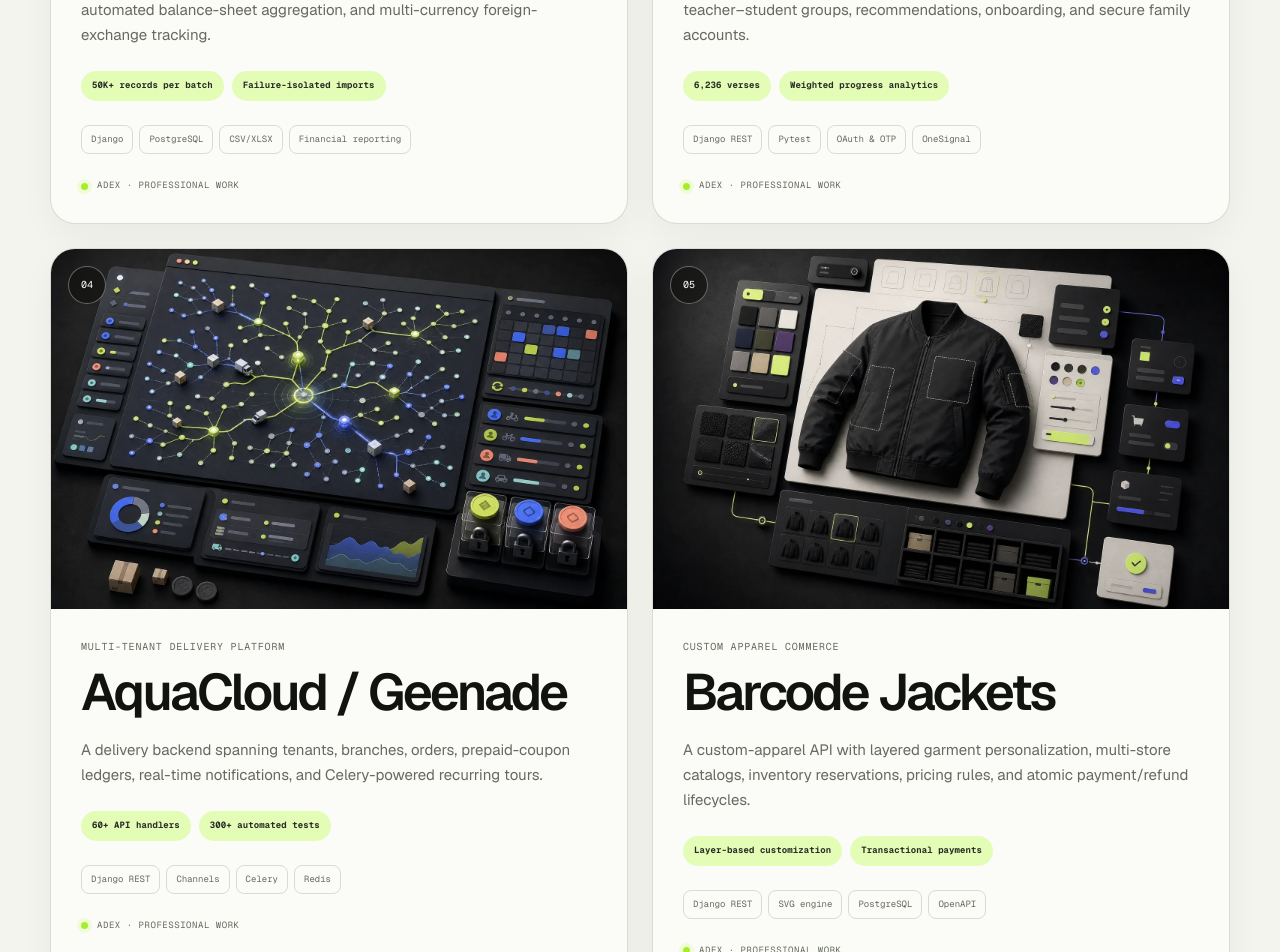
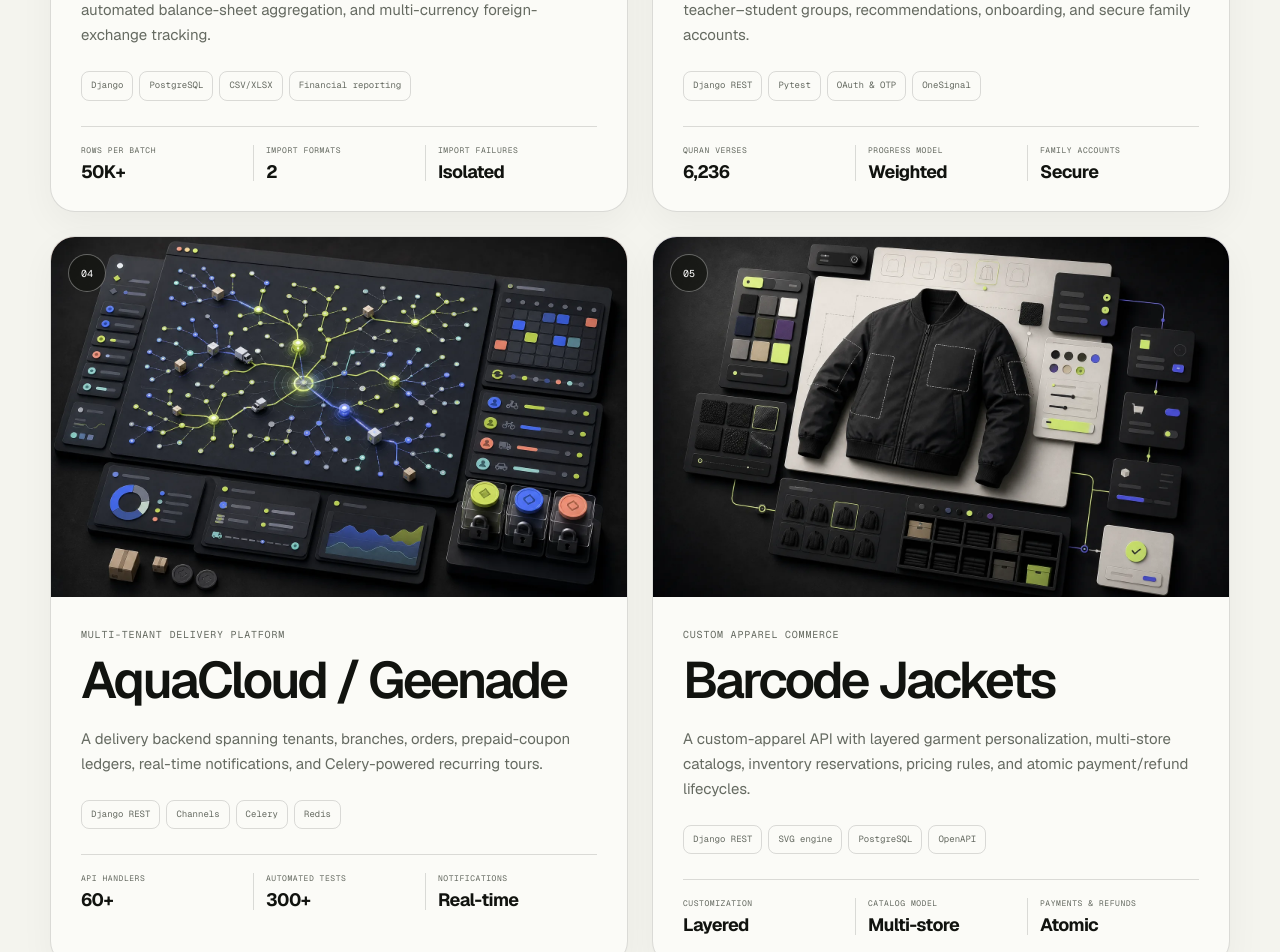
Before and after one commit to Demo-23home/Portfolio-Website, a Next.js app: page / in a window 1280 px wide. Shown: the part 3660-4612 px from the top of the page. Built offline with nearby package versions, Linux system fonts and the light colour scheme; no server answers.

Commit message:
feat: replace project context with stat rows

```diff
--- a/app/globals.css
+++ b/app/globals.css
@@ -619,43 +619,41 @@
 .project-label { margin: 0 0 13px; color: var(--muted); font-family: var(--font-geist-mono), monospace; font-size: 10px; letter-spacing: 0.08em; text-transform: uppercase; }
 .project-body h3 { margin: 0; font-size: clamp(32px, 4vw, 52px); font-weight: 580; line-height: 1; letter-spacing: -0.055em; }
 .project-description { margin: 19px 0 0; color: var(--muted); font-size: 15px; line-height: 1.67; }
-.project-metrics {
-  display: flex;
-  flex-wrap: wrap;
-  gap: 8px;
-  margin: 24px 0 0;
-  padding: 0;
-  list-style: none;
-}
-.project-metrics li {
-  padding: 8px 11px;
-  border-radius: 999px;
-  background: color-mix(in srgb, var(--lime) 44%, var(--surface));
-  color: var(--ink-soft);
-  font-family: var(--font-geist-mono), monospace;
-  font-size: 9px;
-  font-weight: 650;
-  letter-spacing: 0.01em;
-}
 .project-technologies { display: flex; flex-wrap: wrap; gap: 6px; margin: 24px 0 0; padding: 0; list-style: none; }
 .project-technologies li { padding: 7px 9px; border: 1px solid var(--line); border-radius: 8px; color: var(--muted); font-family: var(--font-geist-mono), monospace; font-size: 9px; }
-.project-context {
-  display: flex;
-  align-items: center;
-  gap: 9px;
+.project-stats {
+  display: grid;
+  grid-template-columns: repeat(3, minmax(0, 1fr));
   margin: 25px 0 0;
+  padding: 18px 0 0;
+  border-top: 1px solid var(--line);
+}
+.project-stats > div {
+  min-width: 0;
+  padding: 0 12px;
+  border-left: 1px solid var(--line);
+}
+.project-stats > div:first-child {
+  padding-left: 0;
+  border-left: 0;
+}
+.project-stats > div:last-child { padding-right: 0; }
+.project-stats dt {
   color: var(--muted);
   font-family: var(--font-geist-mono), monospace;
-  font-size: 9px;
-  letter-spacing: 0.06em;
+  font-size: 8px;
+  line-height: 1.35;
+  letter-spacing: 0.07em;
   text-transform: uppercase;
 }
-.project-context span {
-  width: 7px;
-  height: 7px;
-  border-radius: 50%;
-  background: var(--lime-strong);
-  box-shadow: 0 0 0 4px color-mix(in srgb, var(--lime) 22%, transparent);
+.project-stats dd {
+  margin: 7px 0 0;
+  overflow-wrap: anywhere;
+  color: var(--ink);
+  font-size: clamp(14px, 1.4vw, 18px);
+  font-weight: 650;
+  line-height: 1.05;
+  letter-spacing: -0.035em;
 }
 
 .experience { padding-bottom: 20px; }
@@ -834,6 +832,9 @@
   .about-facts div { grid-template-columns: 1fr; gap: 8px; }
   .project-media, .project-card.is-featured:first-child .project-media { min-height: 310px; }
   .project-card.is-featured:first-child .project-body, .project-body { padding: 25px; }
+  .project-stats > div { padding: 0 8px; }
+  .project-stats dt { font-size: 7px; }
+  .project-stats dd { font-size: 14px; }
   .contact { width: calc(100% - 18px); }
   .contact-card { min-height: 650px; padding: 38px 24px; border-radius: 25px; }
   .contact-orb { position: relative; top: auto; right: auto; width: 64px; height: 64px; margin: 0 0 42px auto; font-size: 23px; }
--- a/app/page.tsx
+++ b/app/page.tsx
@@ -51,11 +51,10 @@
   title: string;
   label: string;
   description: string;
-  context: string;
   image: string;
   imageAlt: string;
   technologies: string[];
-  metrics: string[];
+  stats: { value: string; label: string }[];
   categories: Exclude<ProjectFilter, 'All'>[];
   accent: string;
   featured?: boolean;
@@ -67,11 +66,14 @@
     label: 'ERP & financial systems',
     description:
       'A schema-per-tenant ERP with double-entry accounting, multi-currency COGS, controlled payroll workflows, and transaction-safe financial services.',
-    context: 'Adex · Professional work',
     image: assetPath('/assets/project-erp.webp'),
     imageAlt: 'Conceptual multi-tenant ERP and financial operations dashboard',
     technologies: ['Django', 'PostgreSQL', 'Tenant schemas', 'Transactions'],
-    metrics: ['25+ tenant environments', '100K+ accounting records'],
+    stats: [
+      { value: '25+', label: 'Tenant environments' },
+      { value: '100K+', label: 'Accounting records' },
+      { value: 'Multi', label: 'Currency ledgers' },
+    ],
     categories: ['SaaS'],
     accent: 'cobalt',
     featured: true,
@@ -81,11 +83,14 @@
     label: 'Multi-tenant B2B trade',
     description:
       'A tenant-isolated trade platform with resilient CSV/XLSX imports, automated balance-sheet aggregation, and multi-currency foreign-exchange tracking.',
-    context: 'Adex · Professional work',
     image: assetPath('/assets/project-china-trade.webp'),
     imageAlt: 'Conceptual international B2B trade and data import dashboard',
     technologies: ['Django', 'PostgreSQL', 'CSV/XLSX', 'Financial reporting'],
-    metrics: ['50K+ records per batch', 'Failure-isolated imports'],
+    stats: [
+      { value: '50K+', label: 'Rows per batch' },
+      { value: '2', label: 'Import formats' },
+      { value: 'Isolated', label: 'Import failures' },
+    ],
     categories: ['SaaS'],
     accent: 'amber',
   },
@@ -94,11 +99,14 @@
     label: 'Quran learning & assessment',
     description:
       'A modular education API for Quran content, assessments, study plans, teacher–student groups, recommendations, onboarding, and secure family accounts.',
-    context: 'Adex · Professional work',
     image: assetPath('/assets/project-sahifatty.webp'),
     imageAlt: 'Respectful conceptual Quran learning and assessment platform',
     technologies: ['Django REST', 'Pytest', 'OAuth & OTP', 'OneSignal'],
-    metrics: ['6,236 verses', 'Weighted progress analytics'],
+    stats: [
+      { value: '6,236', label: 'Quran verses' },
+      { value: 'Weighted', label: 'Progress model' },
+      { value: 'Secure', label: 'Family accounts' },
+    ],
     categories: ['Platform'],
     accent: 'emerald',
   },
@@ -107,11 +115,14 @@
     label: 'Multi-tenant delivery platform',
     description:
       'A delivery backend spanning tenants, branches, orders, prepaid-coupon ledgers, real-time notifications, and Celery-powered recurring tours.',
-    context: 'Adex · Professional work',
     image: assetPath('/assets/project-aquacloud.webp'),
     imageAlt: 'Conceptual delivery operations, routing, and ledger dashboard',
     technologies: ['Django REST', 'Channels', 'Celery', 'Redis'],
-    metrics: ['60+ API handlers', '300+ automated tests'],
+    stats: [
+      { value: '60+', label: 'API handlers' },
+      { value: '300+', label: 'Automated tests' },
+      { value: 'Real-time', label: 'Notifications' },
+    ],
     categories: ['SaaS', 'Platform'],
     accent: 'coral',
   },
@@ -120,11 +131,14 @@
     label: 'Custom apparel commerce',
     description:
       'A custom-apparel API with layered garment personalization, multi-store catalogs, inventory reservations, pricing rules, and atomic payment/refund lifecycles.',
-    context: 'Adex · Professional work',
     image: assetPath('/assets/project-barcode-jackets.webp'),
     imageAlt: 'Conceptual jacket customization and commerce studio',
     technologies: ['Django REST', 'SVG engine', 'PostgreSQL', 'OpenAPI'],
-    metrics: ['Layer-based customization', 'Transactional payments'],
+    stats: [
+      { value: 'Layered', label: 'Customization' },
+      { value: 'Multi-store', label: 'Catalog model' },
+      { value: 'Atomic', label: 'Payments & refunds' },
+    ],
     categories: ['Commerce'],
     accent: 'violet',
   },
@@ -133,11 +147,14 @@
     label: 'Real estate platform API',
     description:
       'A versioned property-discovery and visit-booking API with hardened authentication, query optimization, Cloudinary media, and Redis-backed WebSockets.',
-    context: 'Freelance project · 2026',
     image: assetPath('/assets/project-sukoon.webp'),
     imageAlt: 'Conceptual real estate discovery and visit-booking interface',
     technologies: ['Django REST', 'PostgreSQL', 'Cloudinary', 'Channels'],
-    metrics: ['100+ automated tests', 'Secure visit booking'],
+    stats: [
+      { value: '100+', label: 'Automated tests' },
+      { value: 'Real-time', label: 'WebSockets' },
+      { value: 'Versioned', label: 'API contract' },
+    ],
     categories: ['Platform'],
     accent: 'sand',
   },
@@ -528,13 +545,17 @@
                   <p className="project-label">{project.label}</p>
                   <h3>{project.title}</h3>
                   <p className="project-description">{project.description}</p>
-                  <ul className="project-metrics" aria-label={`${project.title} project highlights`}>
-                    {project.metrics.map((metric) => <li key={metric}>{metric}</li>)}
-                  </ul>
                   <ul className="project-technologies" aria-label={`${project.title} technologies`}>
                     {project.technologies.map((technology) => <li key={technology}>{technology}</li>)}
                   </ul>
-                  <p className="project-context"><span aria-hidden="true" />{project.context}</p>
+                  <dl className="project-stats" aria-label={`${project.title} project statistics`}>
+                    {project.stats.map((stat) => (
+                      <div key={stat.label}>
+                        <dt>{stat.label}</dt>
+                        <dd>{stat.value}</dd>
+                      </div>
+                    ))}
+                  </dl>
                 </div>
               </article>
             ))}
```
